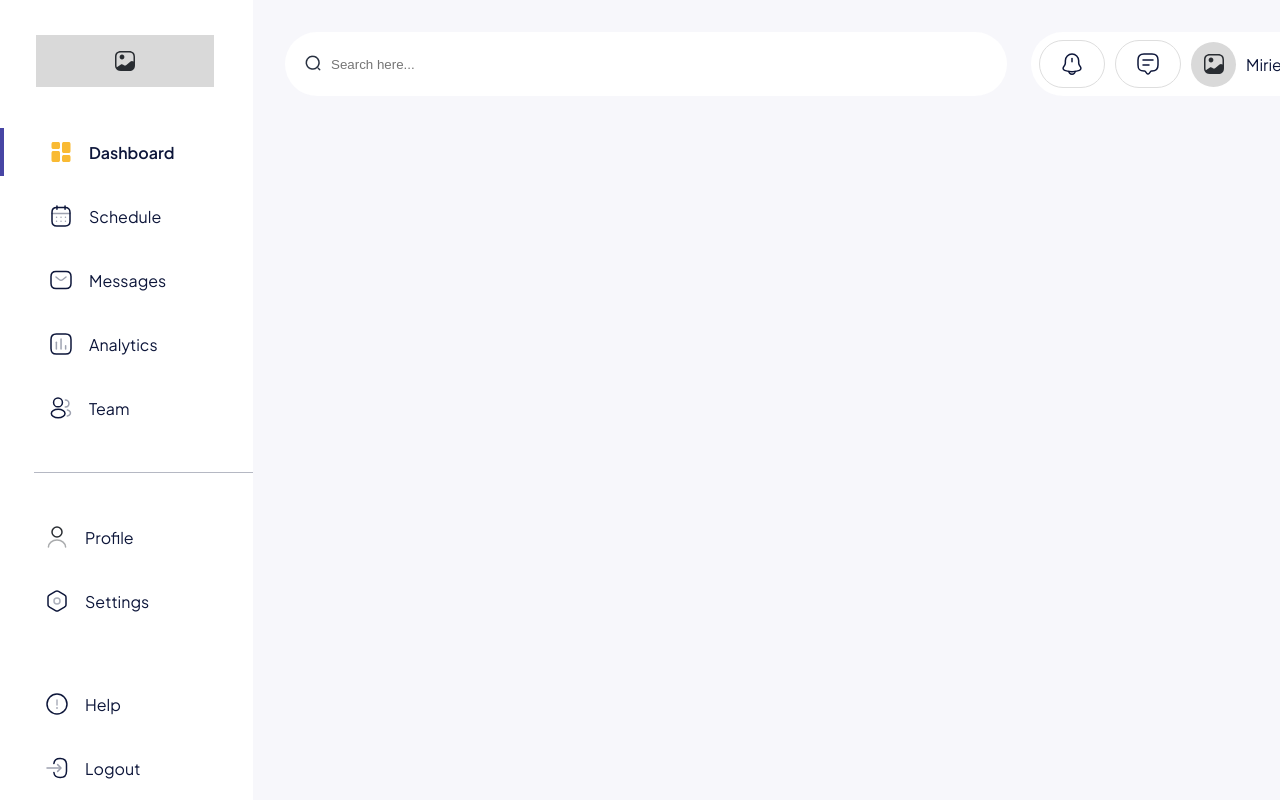
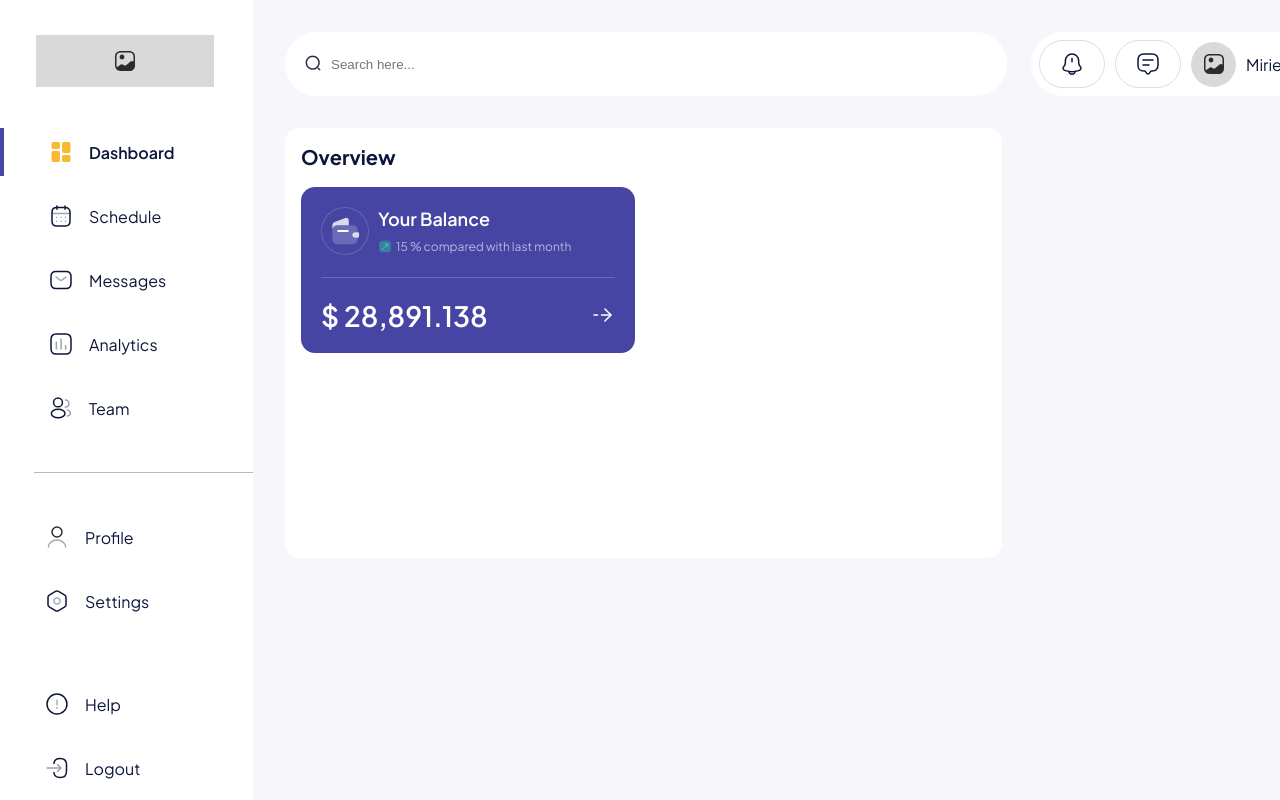
Before and after one commit to ankitrajstha/intuji-frontend-associate-challenge, a website built with Vite: page index.html in a window 1280 px wide. Shown: the top 800 px of the page. Built offline with nearby package versions, Linux system fonts and the light colour scheme.

Commit message:
feat(overview): add overview and card with scss in laptop view

```diff
--- a/src/components/Content.js
+++ b/src/components/Content.js
@@ -1,11 +1,12 @@
 import Actions from "./Actions";
+import Overview from "./Overview";
 import SearchBar from "./SearchBar";
 
 export default function Contents() {
   const contents = document.createElement("main");
   contents.className = "contents";
 
-  const topContents = document.createElement("div");
+  const topContents = document.createElement("section");
   topContents.className = "top-contents";
 
   contents.appendChild(topContents);
@@ -13,5 +14,12 @@ export default function Contents() {
   topContents.appendChild(SearchBar());
   topContents.appendChild(Actions());
 
+  const gridLayout = document.createElement("section");
+  gridLayout.className = "grid-layout";
+
+  gridLayout.appendChild(Overview());
+
+  contents.appendChild(gridLayout);
+
   return contents;
 }
--- /dev/null
+++ b/src/components/Overview.js
@@ -0,0 +1,85 @@
+export default function Overview() {
+  const overViewContainer = document.createElement("div");
+  overViewContainer.className = "overview-container";
+
+  const overviewHeading = document.createElement("h2");
+  overviewHeading.className = "heading-2";
+  overviewHeading.innerText = "Overview";
+
+  const overViewCardContainer = document.createElement("div");
+  overViewCardContainer.className = "overview-card-container";
+
+  const card = document.createElement("div");
+  card.className = "card";
+
+  const cardContainer = document.createElement("div");
+  cardContainer.className = "card-container";
+
+  card.appendChild(cardContainer);
+
+  const cardTop = document.createElement("div");
+  cardTop.className = "card-top";
+
+  const cardIconContainer = document.createElement("div");
+  cardIconContainer.className = "card-icon-container";
+  cardTop.appendChild(cardIconContainer);
+
+  const cardIcon = document.createElement("img");
+  cardIcon.className = "card-icon";
+  cardIcon.src = "empty-wallet.svg";
+  cardIcon.alt = "empty-wallet-logo";
+
+  const cardHeadingContainer = document.createElement("div");
+  cardHeadingContainer.className = "card-heading-container";
+  cardTop.appendChild(cardHeadingContainer);
+
+  const cardHeading = document.createElement("h3");
+  cardHeading.innerText = "Your Balance";
+
+  cardHeadingContainer.appendChild(cardHeading);
+
+  const subHeadingContainer = document.createElement("div");
+  subHeadingContainer.className = "subheading-container";
+
+  const subHeadingIcon = document.createElement("img");
+  subHeadingIcon.src = "export.svg";
+  subHeadingIcon.alt = "export.svg-logo";
+
+  const subHeading = document.createElement("p");
+  subHeading.textContent = "15 % compared with last month";
+
+  subHeadingContainer.appendChild(subHeadingIcon);
+  subHeadingContainer.appendChild(subHeading);
+
+  cardIconContainer.appendChild(cardIcon);
+
+  cardHeadingContainer.appendChild(subHeadingContainer);
+
+  const line = document.createElement("div");
+  line.className = "line";
+
+  const cardBottom = document.createElement("div");
+  cardBottom.className = "card-bottom";
+
+  const balance = document.createElement("span");
+  balance.className = "balance";
+  balance.textContent = "$ 28,891.138";
+
+  const rightarrow = document.createElement("img");
+  rightarrow.className = "right-arrow";
+  rightarrow.src = "arrow-right.svg";
+  rightarrow.alt = "arrow-right-logo";
+
+  cardBottom.appendChild(balance);
+  cardBottom.appendChild(rightarrow);
+
+  cardContainer.appendChild(cardTop);
+  cardContainer.appendChild(line);
+  cardContainer.appendChild(cardBottom);
+
+  overViewCardContainer.appendChild(card);
+
+  overViewContainer.appendChild(overviewHeading);
+  overViewContainer.appendChild(overViewCardContainer);
+  return overViewContainer;
+}
--- a/src/css/_contents.scss
+++ b/src/css/_contents.scss
@@ -1,7 +1,5 @@
 .contents {
-  display: flex;
   background-color: #f7f7fb;
-  flex: 1;
   padding: 3.2rem;
   width: 100%;
 
@@ -17,4 +15,10 @@
       flex: 1;
     }
   }
+  .grid-layout {
+    margin-top: 3.2rem;
+    display: grid;
+    grid-template-columns: repeat(2, 1fr);
+    gap: 3.2rem;
+  }
 }
--- /dev/null
+++ b/src/css/_overview.scss
@@ -0,0 +1,113 @@
+@use "./variables" as *;
+
+.overview-container {
+  width: 71.7rem;
+  height: 43rem;
+  padding: 1.6rem;
+  border-radius: 1.4rem;
+  background: $white;
+  display: flex;
+  flex-direction: column;
+  gap: 1.8rem;
+
+  .heading-2 {
+    color: $primary-text-color;
+    font-size: 2rem;
+    font-weight: 700;
+  }
+
+  .overview-card-container {
+    width: 68.5rem;
+    height: 34.9rem;
+    // background: #000;
+    display: grid;
+    grid-template-columns: repeat(2, 1fr);
+    gap: 1.8rem;
+
+    .card {
+      width: 33.35rem;
+      height: 16.55rem;
+      padding: 2rem;
+      background: #4745a4;
+      border-radius: 1.4rem;
+
+      .card-container {
+        height: 100%;
+        width: 100%;
+        display: flex;
+        flex-direction: column;
+        justify-content: space-between;
+
+        .card-top {
+          width: 100%;
+          height: 5rem;
+          display: flex;
+          gap: 0.9rem;
+
+          .card-icon-container {
+            height: 4.8rem;
+            width: 4.8rem;
+            border-radius: 50%;
+            display: flex;
+            align-items: center;
+            justify-content: center;
+            border: 1px solid rgba(222, 222, 222, 0.2);
+            background: #4745a4;
+          }
+          .card-heading-container {
+            display: flex;
+            flex-direction: column;
+            gap: 0.9rem;
+
+            h3 {
+              color: $white;
+              font-size: 1.8rem;
+              font-weight: 600;
+            }
+
+            .subheading-container {
+              height: 1.5rem;
+              display: flex;
+              gap: 0.4rem;
+
+              p {
+                color: $white;
+                font-size: 1.2rem;
+                font-weight: 400;
+                opacity: 0.6;
+              }
+            }
+          }
+        }
+
+        .line {
+          width: 100%;
+          height: 0.1rem;
+          background: rgba(255, 255, 255, 0.2);
+        }
+
+        .card-bottom {
+          width: 100%;
+          height: 3.5rem;
+          display: flex;
+          align-items: center;
+          justify-content: space-between;
+
+          .balance {
+            color: $white;
+            font-size: 2.8rem;
+            font-weight: 600;
+          }
+
+          .right-arrow {
+            transition: transform .3s ease;
+            cursor: pointer;
+            &:hover {
+              transform: translateX(3px);
+            }
+          }
+        }
+      }
+    }
+  }
+}
--- a/src/css/style.scss
+++ b/src/css/style.scss
@@ -4,4 +4,5 @@
 @use "./sideBar";
 @use "./contents";
 @use "./searchbar";
-@use "./actions"
+@use "./actions";
+@use "./overview";
```
Also changed, not shown: public/arrow-right.svg (added), public/direct-down.svg (added), public/direct-up.svg (added), public/empty-wallet.svg (added), public/export.svg (added), public/save-2.svg (added).
